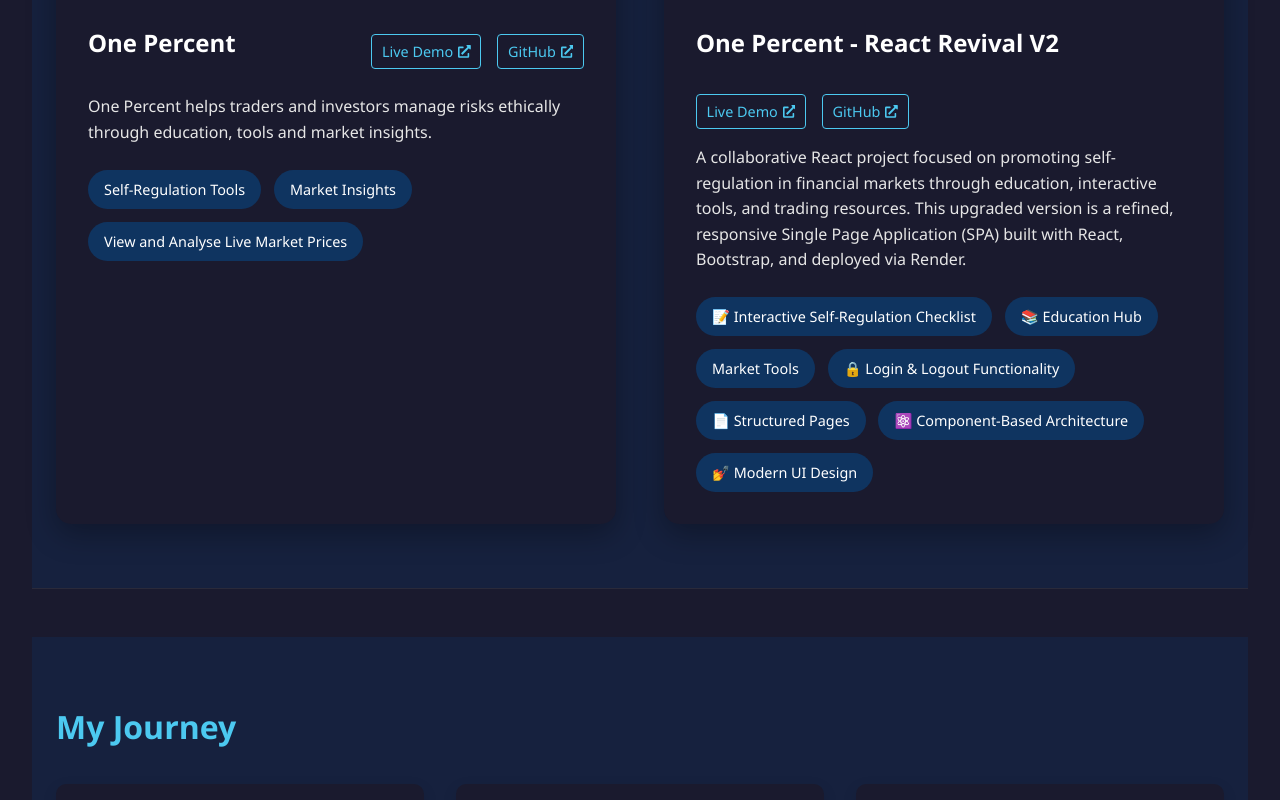
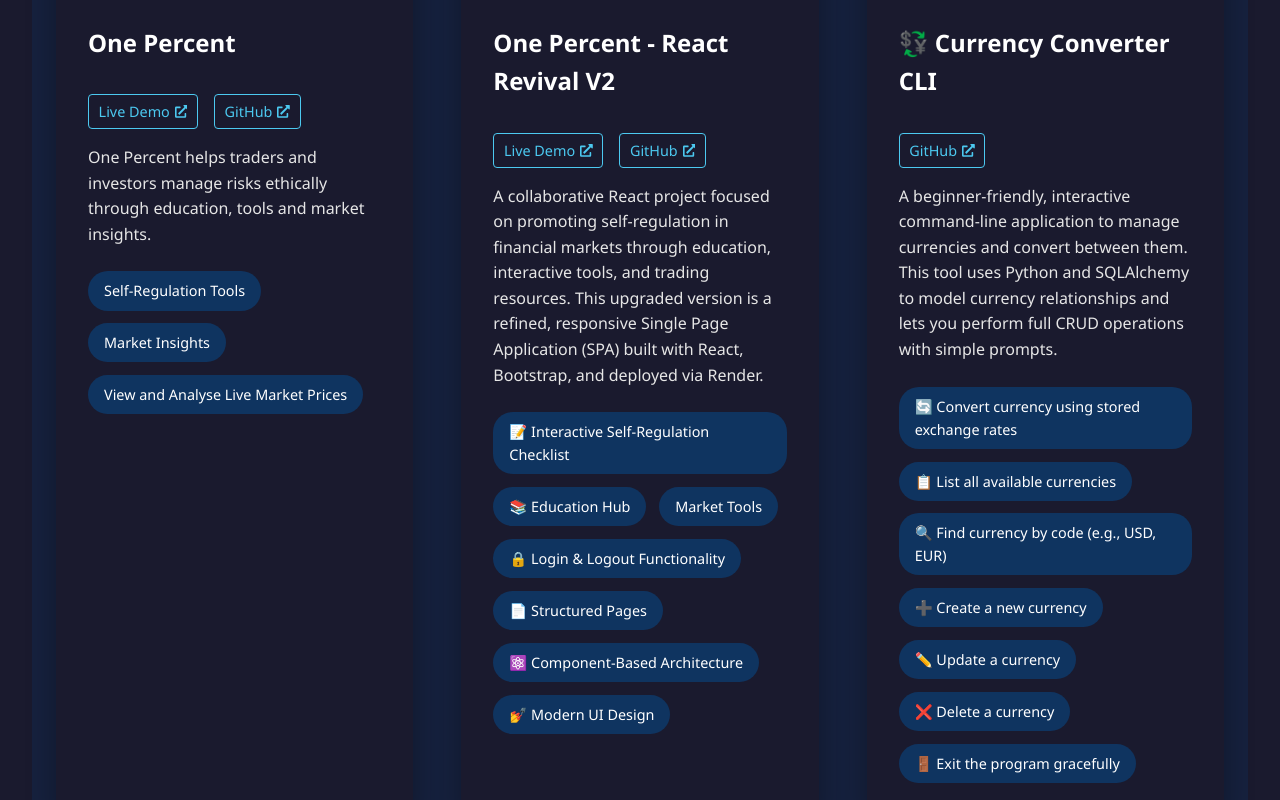
Before and after one commit to Jerome-Chauncey/PortfolioV2, a React (Vite) app: page / in a window 1280 px wide. Shown: the part 3000-3800 px from the top of the page. Built offline with nearby package versions, Linux system fonts and the light colour scheme.

Commit message:
Adds currency converter to projects

```diff
--- a/src/components/Projects.jsx
+++ b/src/components/Projects.jsx
@@ -1,6 +1,7 @@
 import React from 'react';
 import onepercent1 from '/public/assets/images/onepercent1.png';
 import onepercent2 from '/public/assets/images/onepercent2.png';
+import currencyCli from '/public/assets/images/currencyConverter.png'; // Add this image
 import { FaExternalLinkAlt } from 'react-icons/fa';
 
 const Projects = () => {
@@ -14,8 +15,8 @@
         "Market Insights",
         "View and Analyse Live Market Prices"
       ],
-      link: "https://jerome-chauncey.github.io/One-Percent/", // Add your actual project URL
-      repo: "https://github.com/Jerome-Chauncey/One-Percent" // Add your repo URL
+      link: "https://jerome-chauncey.github.io/One-Percent/",
+      repo: "https://github.com/Jerome-Chauncey/One-Percent"
     },
     {
       title: "One Percent - React Revival V2",
@@ -30,8 +31,24 @@
         "⚛️ Component-Based Architecture",
         "💅 Modern UI Design"
       ],
-      link: "https://one-percent-react-revival-v2.onrender.com/", // Add your actual project URL
-      repo: "https://github.com/Jerome-Chauncey/One-Percent---React-Revival-V2" // Add your repo URL
+      link: "https://one-percent-react-revival-v2.onrender.com/",
+      repo: "https://github.com/Jerome-Chauncey/One-Percent---React-Revival-V2"
+    },
+    {
+      title: "💱 Currency Converter CLI",
+      description: "A beginner-friendly, interactive command-line application to manage currencies and convert between them. This tool uses Python and SQLAlchemy to model currency relationships and lets you perform full CRUD operations with simple prompts.",
+      image: currencyCli,
+      highlights: [
+        "🔄 Convert currency using stored exchange rates",
+        "📋 List all available currencies",
+        "🔍 Find currency by code (e.g., USD, EUR)",
+        "➕ Create a new currency",
+        "✏️ Update a currency",
+        "❌ Delete a currency",
+        "🚪 Exit the program gracefully"
+      ],
+      link: "#", // Add your live demo URL if available
+      repo: "https://github.com/Jerome-Chauncey/currency-converterv1" // Add your repo URL
     }
   ];
 
@@ -58,6 +75,7 @@
                 <div className="project-header">
                   <h3>{project.title}</h3>
                   <div className="project-links">
+                    {project.link !== "#" && (
                       <a
                         href={project.link}
                         target="_blank"
@@ -67,6 +85,7 @@
                       >
                         Live Demo <FaExternalLinkAlt className="link-icon" />
                       </a>
+                    )}
                     <a
                       href={project.repo}
                       target="_blank"
```
Also changed, not shown: public/assets/images/currencyConverter.png (added). Lines whose indentation alone changed are shown as unchanged.
